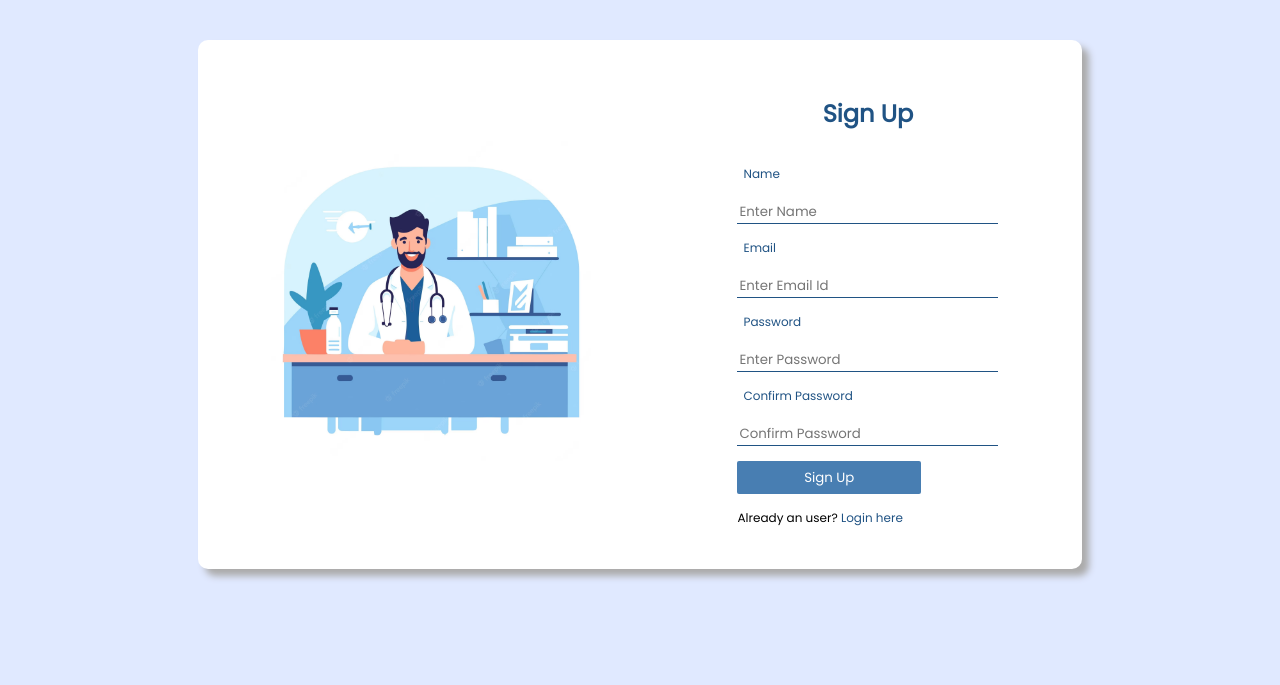
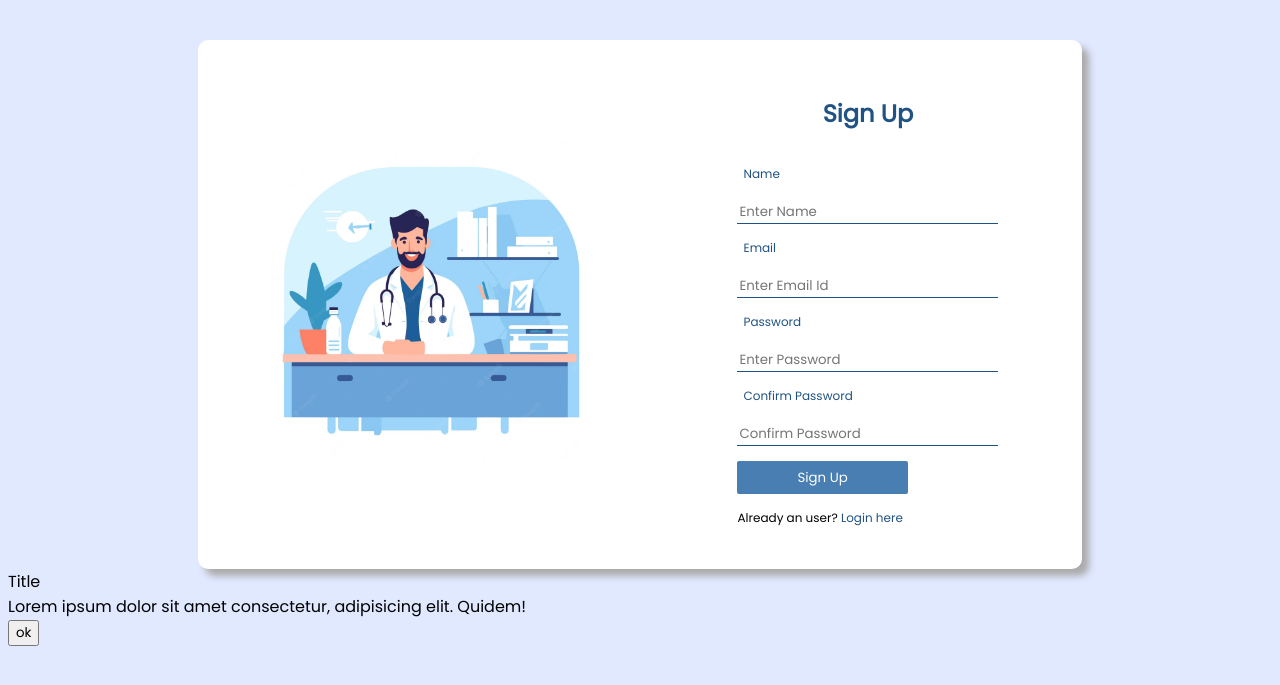
Before and after one commit to parthBhavsar12/lungCancerPrediction, a Flask app: page /signup in a window 1280 px wide. Shown: the top 685 px of the page. Run offline with Flask 3, Linux system fonts and the light colour scheme; some libraries are stand-ins or nearby versions.

Commit message:
just for the sake of backup

```diff
--- a/static/style.css
+++ b/static/style.css
@@ -5,6 +5,7 @@
   --secondaryBackground: rgb(224 233 255);
   --btnBackground: #487eb2;
   --headingColor: #205384;
+  --btnColor: white;
 }
 
 *{
--- a/static/user.css
+++ b/static/user.css
@@ -52,7 +52,7 @@ form input[type="password"]:focus, form input[type="text"]:focus, form input[typ
 
 form input[type="submit"] {
     background-color: var(--btnBackground);
-    color: white;
+    color: var(--btnColor);
     border: none;
     border-radius: 2px;
     padding: 0.5em 5em;
@@ -124,3 +124,7 @@ h2.heading{
         padding-right: 15vh;
     }
 }
+
+.formItem .signUpBtn{
+    padding: 0.5em 4.5em;
+}
--- a/templates/login.html
+++ b/templates/login.html
@@ -8,6 +8,7 @@
 
     <link rel="stylesheet" href="../static/style.css">
     <link rel="stylesheet" href="../static/user.css">
+    <link rel="stylesheet" href="../static/msg.css">
 
     <!-- <link rel="stylesheet" href="path/to/material-design-iconic-font/css/material-design-iconic-font.min.css"> -->
     <link rel="stylesheet" href="https://cdnjs.cloudflare.com/ajax/libs/material-design-iconic-font/2.2.0/css/material-design-iconic-font.min.css">
--- a/templates/signup.html
+++ b/templates/signup.html
@@ -8,6 +8,7 @@
 
     <link rel="stylesheet" href="../static/style.css">
     <link rel="stylesheet" href="../static/user.css">
+    <link rel="stylesheet" href="../static/msg.css">
 
     <!-- <link rel="stylesheet" href="path/to/material-design-iconic-font/css/material-design-iconic-font.min.css"> -->
     <link rel="stylesheet" href="https://cdnjs.cloudflare.com/ajax/libs/material-design-iconic-font/2.2.0/css/material-design-iconic-font.min.css">
@@ -29,11 +30,16 @@
                 <div class="formItem"><input type="password" id="password" title="Enter password here" placeholder="Enter Password"></div>
                 <div class="formItem formLabel"><i class="zmdi zmdi-lock-outline"></i><label for="conPassword">Confirm Password</label></div>
                 <div class="formItem"><input type="password" id="conPassword" title="Confirm password here" placeholder="Confirm Password"></div>
-                <div class="formItem"><input type="submit" title="Click here to login" value="Sign Up"></div>
+                <div class="formItem"><input class="signUpBtn" type="submit" title="Click here to login" value="Sign Up"></div>
                 <div class="formItem note">Already an user?&nbsp;<a href="/login" title="Click here to register">Login here</a></div>
             </form>
         </div>
     </div>
+    <div class="msgBox">
+        <div class="msgHeading"><span class="msgTitle">Title</span></div>
+        <div class="msgContent"><span class="msgText">Lorem ipsum dolor sit amet consectetur, adipisicing elit. Quidem!</span></div>
+        <div class="msgAction"><button>ok</button></div>
+    </div>
 </body>
 
 </html>
```
